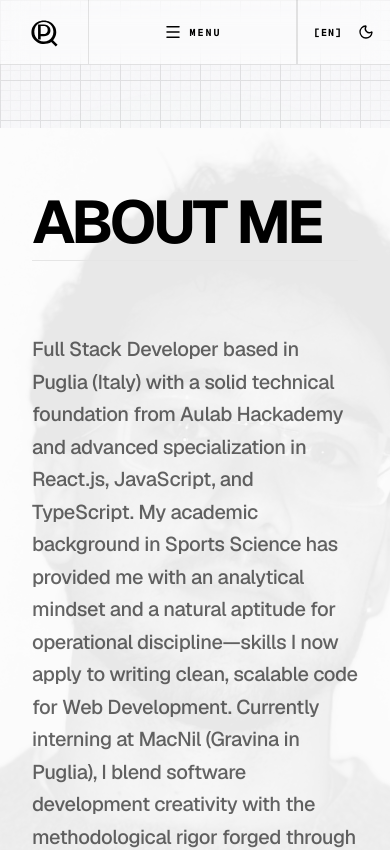
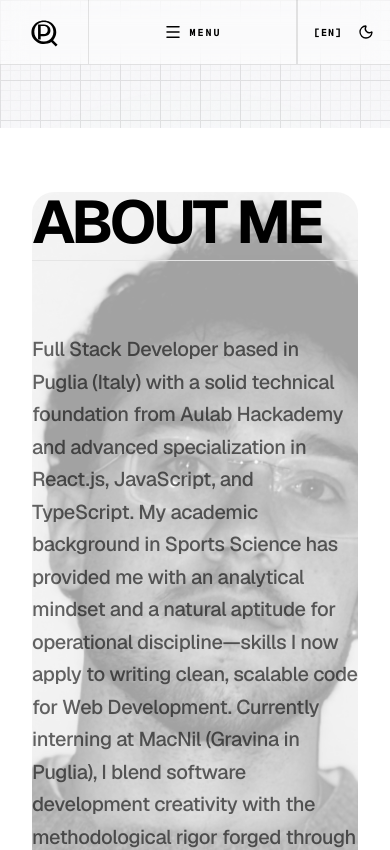
Before and after one commit to pierquarta25/getpierfilippo.com, a Next.js app: page /about in a window 390 px wide. Shown: the top 850 px of the page. Built offline with nearby package versions, Linux system fonts and the light colour scheme.

Commit message:
immagine da sistemare

```diff
--- a/src/components/sharlee/AboutSection.tsx
+++ b/src/components/sharlee/AboutSection.tsx
@@ -11,22 +11,9 @@ export const AboutSection = () => {
   return (
     <section id="about" className="min-h-screen py-16 md:py-32 px-8 md:px-24 bg-white dark:bg-black relative overflow-hidden flex items-center">
 
-      {/* Background Image - Solo Mobile */}
-      <div className="absolute inset-0 lg:hidden pointer-events-none">
-        <Image
-          src="/media/pierfilippo-portrait.jpg"
-          alt="Pierfilippo Quartarella Background"
-          fill
-          className="object-cover grayscale opacity-30 dark:opacity-40"
-          priority
-        />
-        {/* Overlay per la leggibilità del testo */}
-        <div className="absolute inset-0 bg-white/70 dark:bg-black/80" />
-      </div>
-
       <div className="max-w-7xl mx-auto grid grid-cols-1 lg:grid-cols-12 gap-16 items-center w-full relative z-10">
 
-        {/* Image Content - 5 Columns - Nascosta su mobile perché è nello sfondo */}
+        {/* Image Content - Desktop Only */}
         <div className="hidden lg:flex lg:col-span-5 items-center justify-center order-last lg:-translate-y-[2cm]">
           <div className="relative w-full aspect-[4/5] bg-black/5 dark:bg-white/5 rounded-[40px] overflow-hidden group shadow-2xl">
             <Image
@@ -42,7 +29,23 @@ export const AboutSection = () => {
         </div>
 
         {/* Text Content - 7 Columns */}
-        <div className="lg:col-span-7 flex flex-col gap-12 text-left text-black dark:text-white">
+        <div className="lg:col-span-7 flex flex-col gap-12 text-left text-black dark:text-white relative">
+
+          {/* Mobile Background Watermark - Posizionato solo dietro il testo */}
+          <div className="absolute inset-0 lg:hidden -z-10 pointer-events-none overflow-hidden rounded-3xl">
+            <div className="relative w-full h-full opacity-60 dark:opacity-40">
+              <Image
+                src="/media/pierfilippo-portrait.jpg"
+                alt="Pierfilippo Quartarella Watermark"
+                fill
+                className="object-cover grayscale"
+                priority
+              />
+              {/* Sfumatura leggera per non rendere l'immagine troppo netta */}
+              <div className="absolute inset-0 bg-white/40 dark:bg-black/40" />
+            </div>
+          </div>
+
           <div className="space-y-4">
             <h2 className="text-6xl md:text-8xl font-bold uppercase tracking-tighter leading-none">
               {t('about.title')}
```
